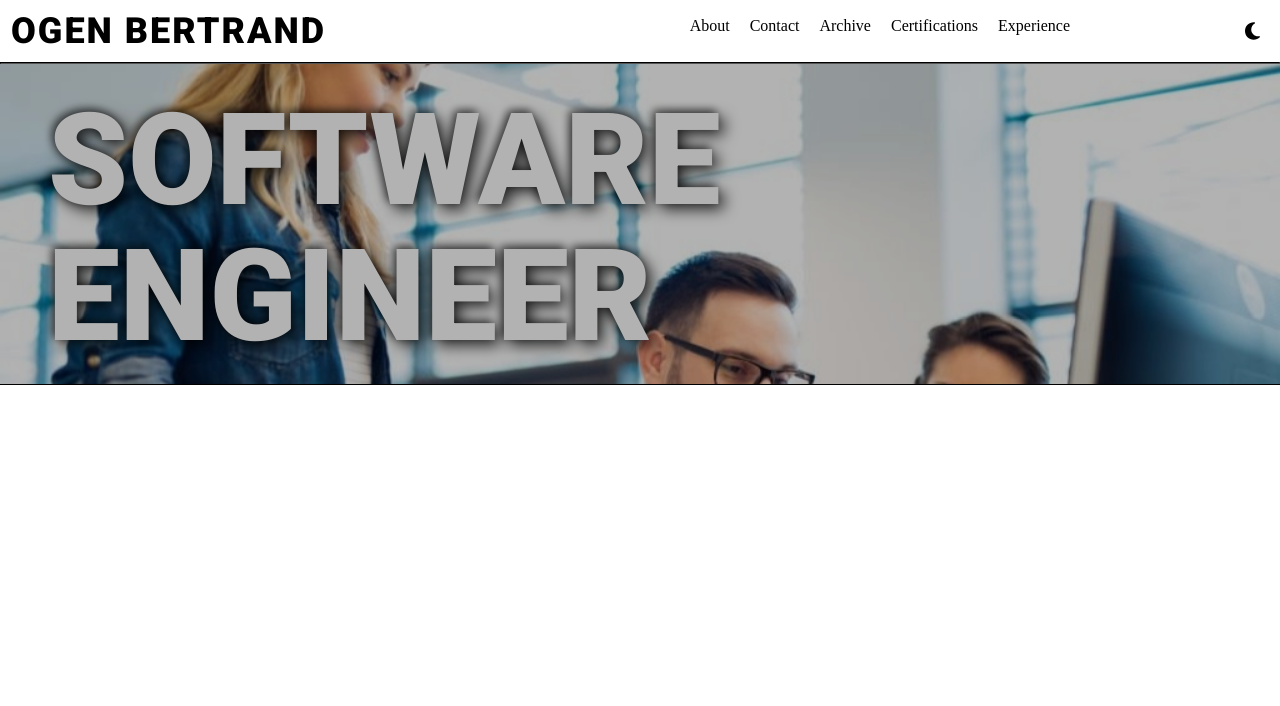
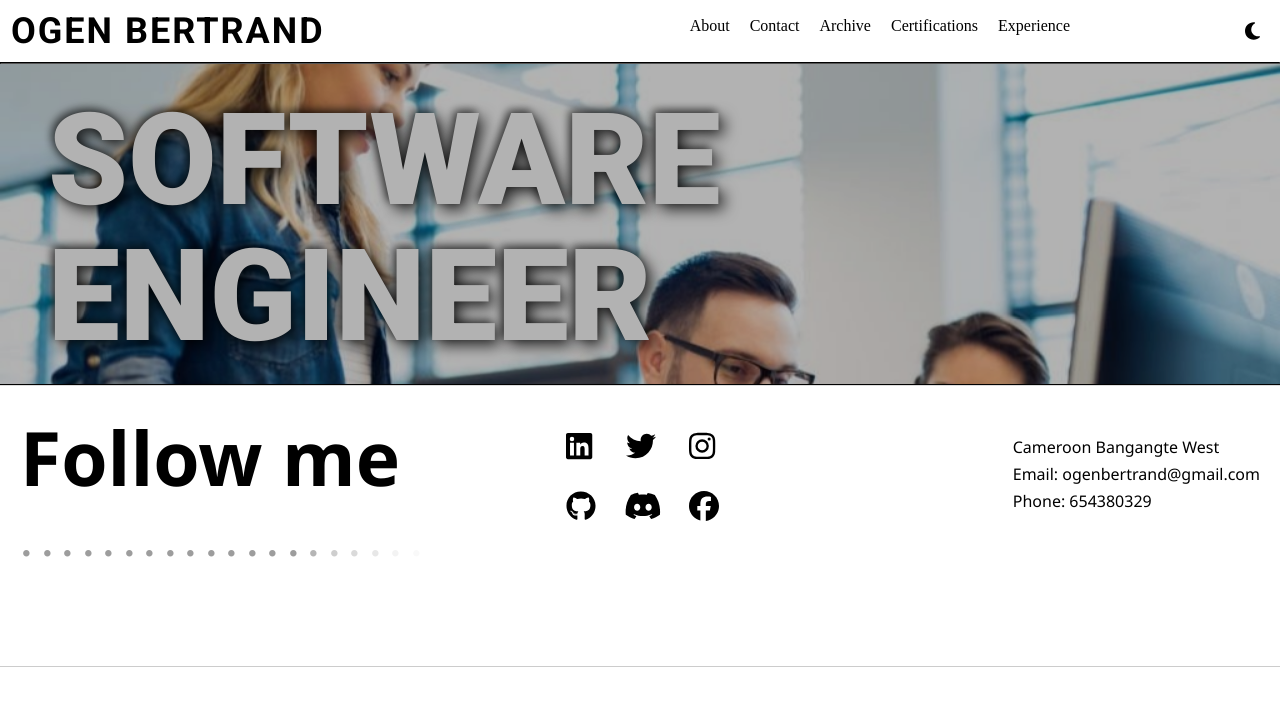
Before and after one commit to Ogenbertrand/portfolio, a React (Vite) app: page / in a window 1280 px wide. Shown: the top 706 px of the page. Built offline with nearby package versions, Linux system fonts and the light colour scheme.

Commit message:
modify the webpage

```diff
--- a/src/App.css
+++ b/src/App.css
@@ -0,0 +1,5 @@
+*{
+    margin: 0;
+    padding: 0;
+    box-sizing: border-box;
+}
--- a/src/App.jsx
+++ b/src/App.jsx
@@ -1,26 +1,14 @@
-import { BrowserRouter as Router, Route, Routes } from 'react-router-dom';
 import Header from './components/header';
-import About from './components/about';
-import Contact from './components/contact';
-import Archive from './components/archive';
-import Certification from './components/certifications';
-import Experience from './components/experience';
 import Body from './components/body';
+import Footer from './components/footer';
+import './App.css';
 
 function App() {
     return (
         <>
-        <Router>
             <Header />
-            <Routes>
-                <Route path="/about" element={<About />} />
-                <Route path="/contact" element={<Contact />} />
-                <Route path="/archive" element={<Archive />} />
-                <Route path="/certifications" element={<Certification />} />
-                <Route path="/experience" element={<Experience />} />
-            </Routes>
-        </Router>
-        <Body />
+            <Body />
+            <Footer />
         </>
     );
 }
--- a/src/main.jsx
+++ b/src/main.jsx
@@ -1,10 +1,12 @@
-import { StrictMode } from 'react'
-import { createRoot } from 'react-dom/client'
-import App from './App.jsx'
-import './index.css'
+import React from 'react';
+import { createRoot, renderRoot } from 'react-dom/client';
+import { RouterProvider } from 'react-router-dom';
+import './index.css';
+import router from './routes.jsx'
+const rootElement = document.getElementById('root');
 
-createRoot(document.getElementById('root')).render(
-  <StrictMode>
-    <App />
-  </StrictMode>,
-)
+createRoot(rootElement).render(
+  <React.StrictMode>
+    <RouterProvider router={router} />
+  </React.StrictMode>
+);
```
